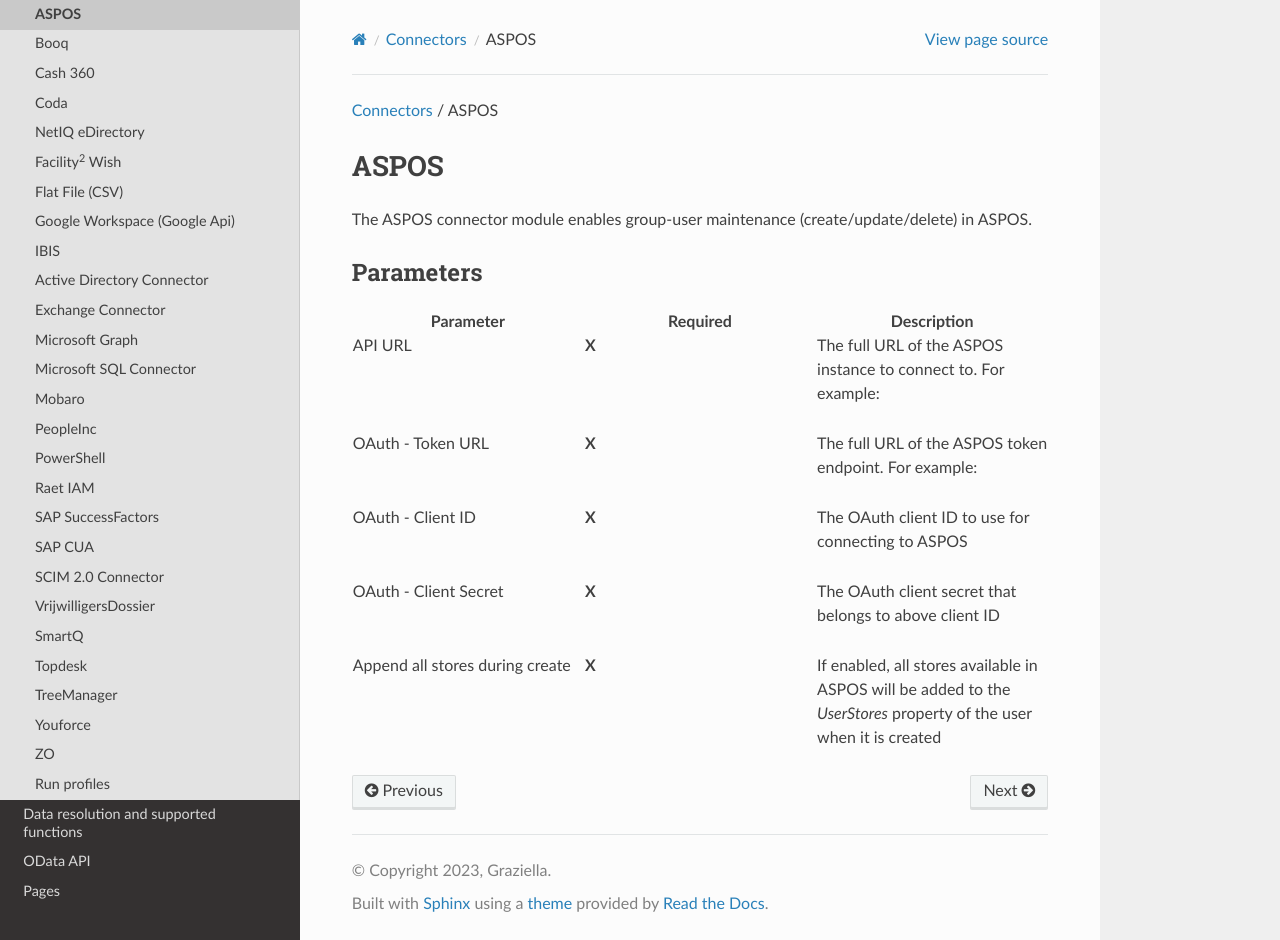
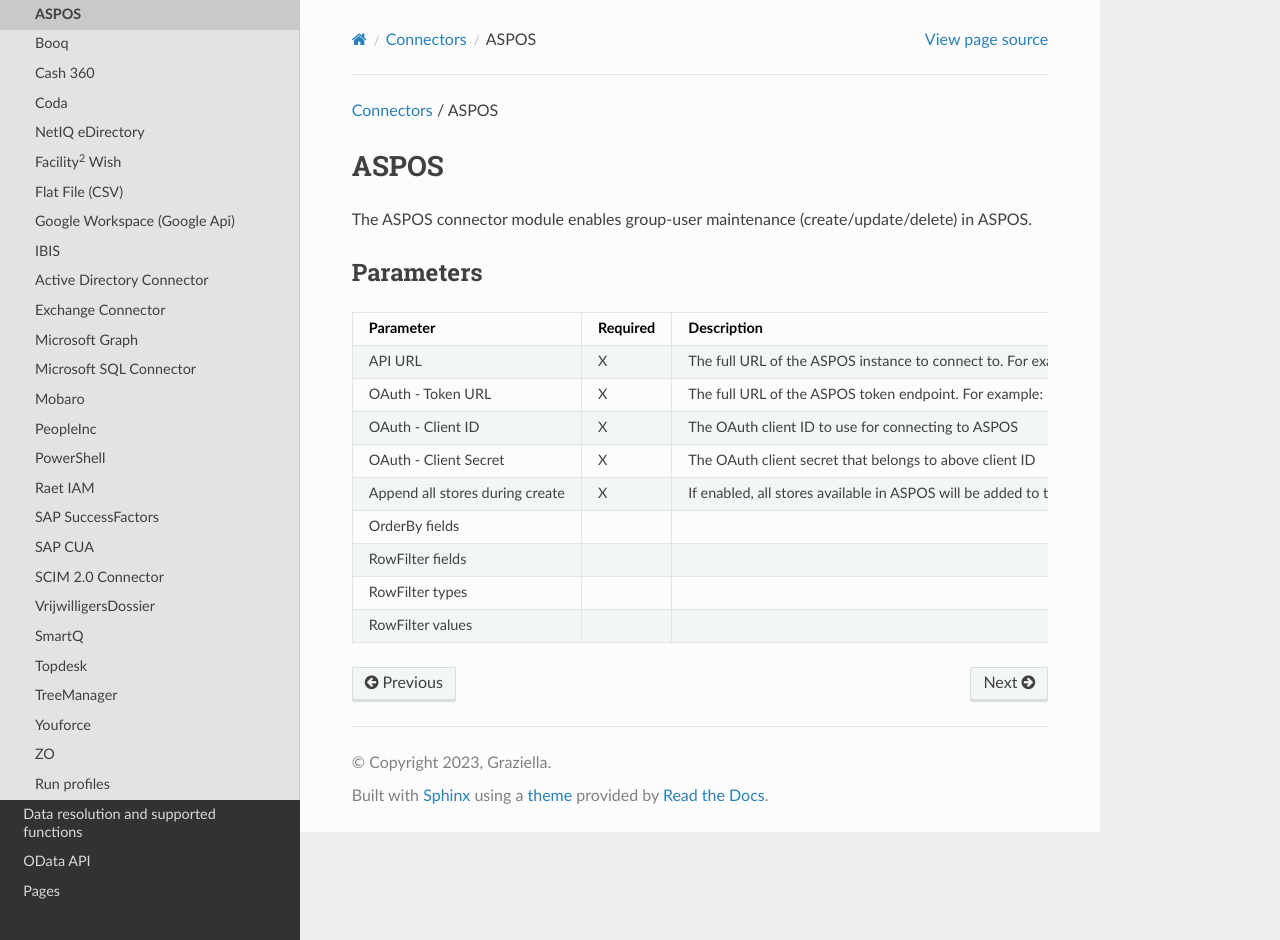
Before and after one commit to Raoulorlando/rtd-tutorial, a Sphinx documentation site: the page built from docs/source/Documentatie/Connector_Aspos.md, in a window 1280 px wide and 940 px high. Built offline with Sphinx 7.4.7 and the Read the Docs theme 2.0.0, drawn with Linux system fonts in a browser that asks for light colours; pages that are not in the unit, such as notebooks, are missing from menus.

Commit message:
Changed table in Connector_Aspos to markdown

```diff
--- a/docs/source/Documentatie/Connector_Aspos.md
+++ b/docs/source/Documentatie/Connector_Aspos.md
@@ -8,48 +8,14 @@
 
 ## Parameters
 
-<table class="table table-bordered">
-<colgroup>
-<col style="width: 33%" />
-<col style="width: 33%" />
-<col style="width: 33%" />
-</colgroup>
-<thead class="thead-light">
-<tr class="header">
-<th>Parameter</th>
-<th class="text-center">Required</th>
-<th>Description</th>
-</tr>
-</thead>
-<tbody>
-<tr class="odd">
-<td><p>API URL</p></td>
-<td><p><strong>X</strong></p></td>
-<td><p>The full URL of the ASPOS instance to connect to. For
-example:</p>
-<p><a href="https://customername.aspos.nl/api"></a></p></td>
-</tr>
-<tr class="even">
-<td><p>OAuth - Token URL</p></td>
-<td><p><strong>X</strong></p></td>
-<td><p>The full URL of the ASPOS token endpoint. For example:</p>
-<p><a href="https://customername.aspos.nl/connect/token"></a></p></td>
-</tr>
-<tr class="odd">
-<td><p>OAuth - Client ID</p></td>
-<td><p><strong>X</strong></p></td>
-<td><p>The OAuth client ID to use for connecting to ASPOS</p></td>
-</tr>
-<tr class="even">
-<td><p>OAuth - Client Secret</p></td>
-<td><p><strong>X</strong></p></td>
-<td><p>The OAuth client secret that belongs to above client ID</p></td>
-</tr>
-<tr class="odd">
-<td><p>Append all stores during create</p></td>
-<td><p><strong>X</strong></p></td>
-<td><p>If enabled, all stores available in ASPOS will be added to the
-<em>UserStores</em> property of the user when it is created</p></td>
-</tr>
-</tbody>
-</table>
+|            Parameter            | Required |                                                    Description                                                    |
+|:-------------------------------:|:--------:|:-----------------------------------------------------------------------------------------------------------------:|
+| API URL                         | X        | The full URL of the ASPOS instance to connect to. For example:                                                    |
+| OAuth - Token URL               | X        | The full URL of the ASPOS token endpoint. For example:                                                            |
+| OAuth - Client ID               | X        | The OAuth client ID to use for connecting to ASPOS                                                                |
+| OAuth - Client Secret           | X        | The OAuth client secret that belongs to above client ID                                                           |
+| Append all stores during create | X        | If enabled, all stores available in ASPOS will be added to the UserStores property of the user when it is created |
+|          OrderBy fields         |          |                                                                                                                   |
+|         RowFilter fields        |          |                                                                                                                   |
+|         RowFilter types         |          |                                                                                                                   |
+|         RowFilter values        |          |                                                                                                                   |
```
